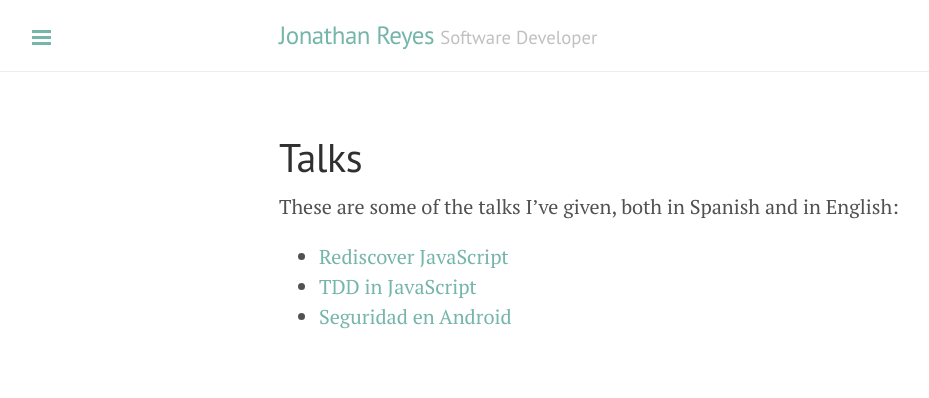
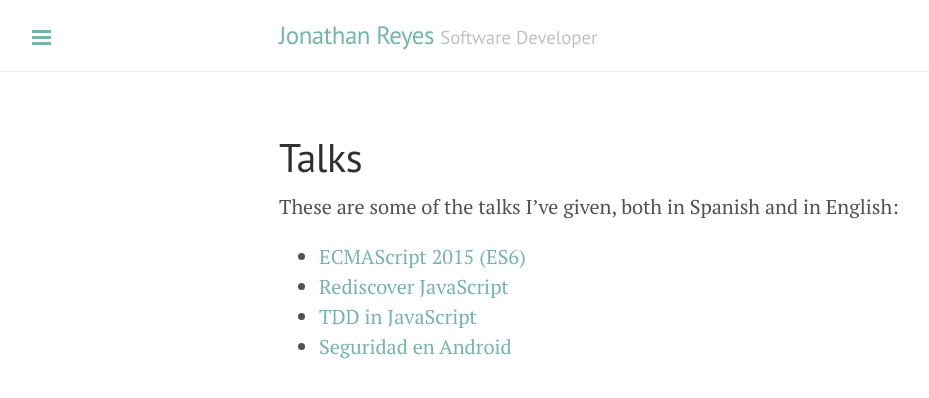
Before and after one commit to jreyes33/jreyes33.github.com, a Jekyll site: the page built from talks.md, in a window 1280 px wide. Shown: the top 398 px of the page, without its empty margins (1-930 px from the left). Built offline with Jekyll 4.4.1, drawn with Linux system fonts in a browser that asks for light colours; nearby versions of some CDN libraries; Markdown is read by kramdown in place of the engine named in the settings.

Commit message:
Add ES 2015 talk

```diff
--- a/talks.md
+++ b/talks.md
@@ -5,6 +5,7 @@ title: Talks
 
 These are some of the talks I've given, both in Spanish and in English:
 
+* [ECMAScript 2015 (ES6)](/es2015)
 * [Rediscover JavaScript](rediscover-js)
 * [TDD in JavaScript](tdd-js)
 * [Seguridad en Android](seguridad-android)
```
